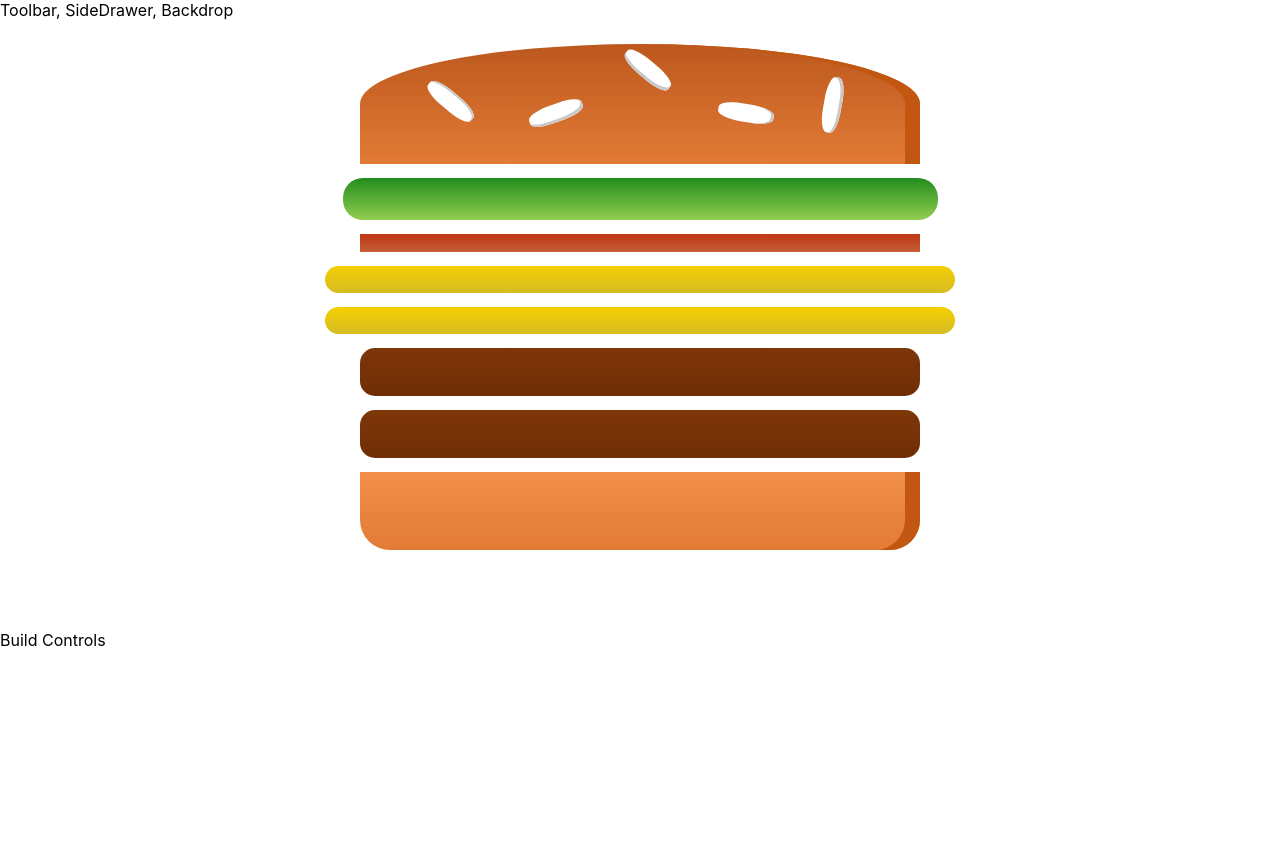
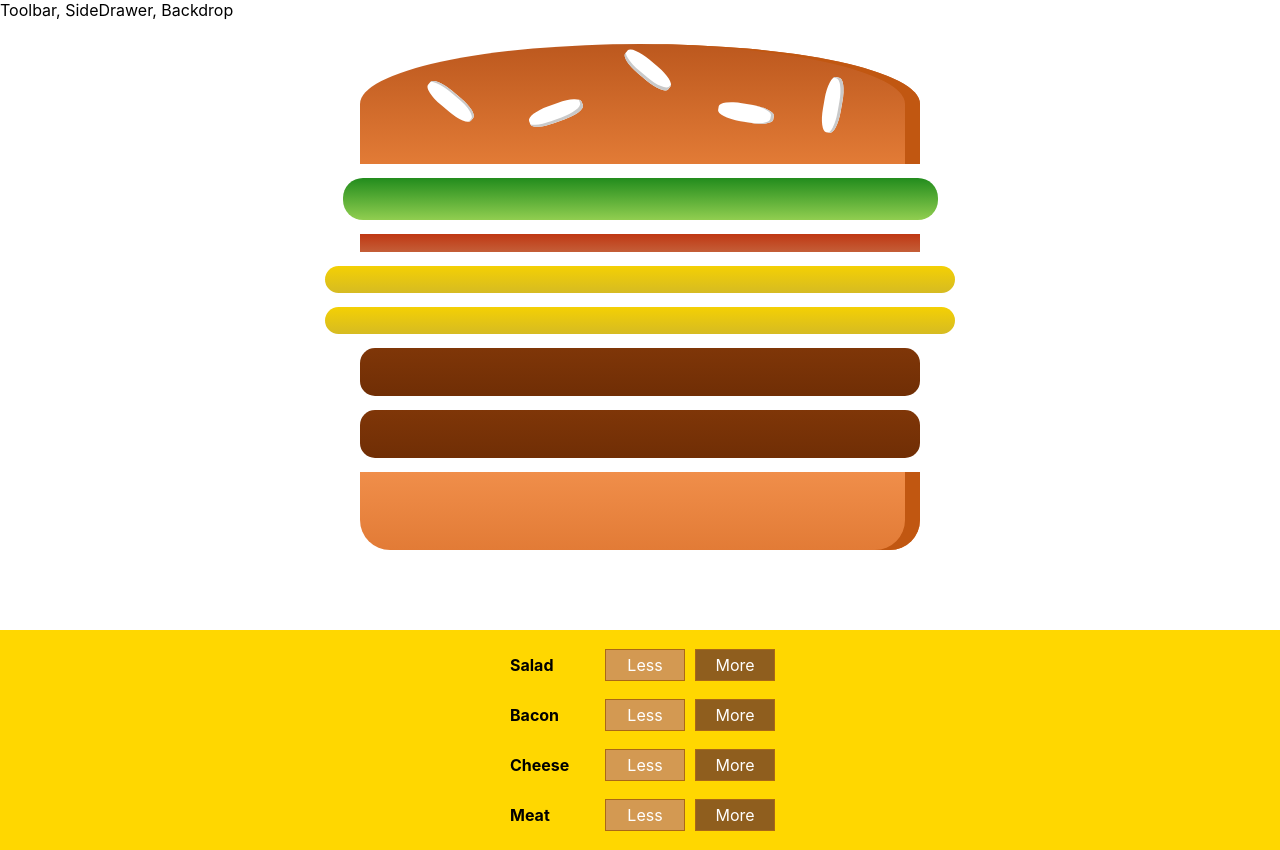
Before and after one commit to IvanHrushevich/react_burger-builder, a React (Create React App) app: page / in a window 1280 px wide. Before the commit the page ends 800 px from the top, so only its background shows below. Built offline with nearby package versions, Linux system fonts and the light colour scheme.

Commit message:
Add basic BuildControls and BuildControl components

```diff
--- /dev/null
+++ b/src/components/Burger/BuildControls/BuildControl/BuildControl.js
@@ -0,0 +1,13 @@
+import React from 'react';
+
+import classes from './BuildControl.module.css';
+
+const buildControl = props => (
+  <div className={classes.BuildControl}>
+    <div className={classes.Label}>{props.label}</div>
+    <button className={classes.Less}>Less</button>
+    <button className={classes.More}>More</button>
+  </div>
+);
+
+export default buildControl;
--- /dev/null
+++ b/src/components/Burger/BuildControls/BuildControl/BuildControl.module.css
@@ -0,0 +1,58 @@
+.BuildControl {
+  display: flex;
+  justify-content: space-between;
+  align-items: center;
+  margin: 5px 0;
+}
+
+.BuildControl button {
+  display: block;
+  font: inherit;
+  padding: 5px;
+  margin: 0 5px;
+  width: 80px;
+  border: 1px solid #aa6817;
+  cursor: pointer;
+  outline: none;
+}
+
+.BuildControl button:disabled {
+  background-color: #ac9980;
+  border: 1px solid #7e7365;
+  color: #ccc;
+  cursor: default;
+}
+
+.BuildControl button:hover:disabled {
+  background-color: #ac9980;
+  color: #ccc;
+  cursor: not-allowed;
+}
+
+.Label {
+  padding: 10px;
+  font-weight: bold;
+  width: 80px;
+}
+
+.BuildControl .Less {
+  background-color: #d39952;
+  color: white;
+}
+
+.BuildControl .More {
+  background-color: #8f5e1e;
+  color: white;
+}
+
+.BuildControl .Less:hover,
+.BuildControl .Less:active {
+  background-color: #daa972;
+  color: white;
+}
+
+.BuildControl .More:hover,
+.BuildControl .More:active {
+  background-color: #99703f;
+  color: white;
+}
--- /dev/null
+++ b/src/components/Burger/BuildControls/BuildControls.js
@@ -0,0 +1,21 @@
+import React from 'react';
+
+import classes from './BuildControls.module.css';
+import BuildControl from './BuildControl/BuildControl';
+
+const controls = [
+  { label: 'Salad', type: 'salad' },
+  { label: 'Bacon', type: 'bacon' },
+  { label: 'Cheese', type: 'cheese' },
+  { label: 'Meat', type: 'meat' }
+];
+
+const buildControls = props => (
+  <div className={classes.BuildControls}>
+    {controls.map(ctrl => (
+      <BuildControl key={ctrl.type} label={ctrl.label} />
+    ))}
+  </div>
+);
+
+export default buildControls;
--- /dev/null
+++ b/src/components/Burger/BuildControls/BuildControls.module.css
@@ -0,0 +1,10 @@
+.BuildControls {
+  width: 100%;
+  background-color: gold;
+  display: flex;
+  flex-flow: column;
+  align-items: center;
+  box-shadow: 0 2px 1px #ccc;
+  margin: auto;
+  padding: 10px 0;
+}
--- a/src/containers/BurgerBuilder/BurgerBuilder.js
+++ b/src/containers/BurgerBuilder/BurgerBuilder.js
@@ -2,6 +2,7 @@
 
 import Aux from '../../hoc/Aux1';
 import Burger from '../../components/Burger/Burger';
+import BuildControls from '../../components/Burger/BuildControls/BuildControls';
 
 class BurgerBuilder extends Component {
   state = {
@@ -17,7 +18,7 @@
     return (
       <Aux>
         <Burger ingredients={this.state.ingredients} />
-        <div>Build Controls</div>
+        <BuildControls />
       </Aux>
     );
   }
```
